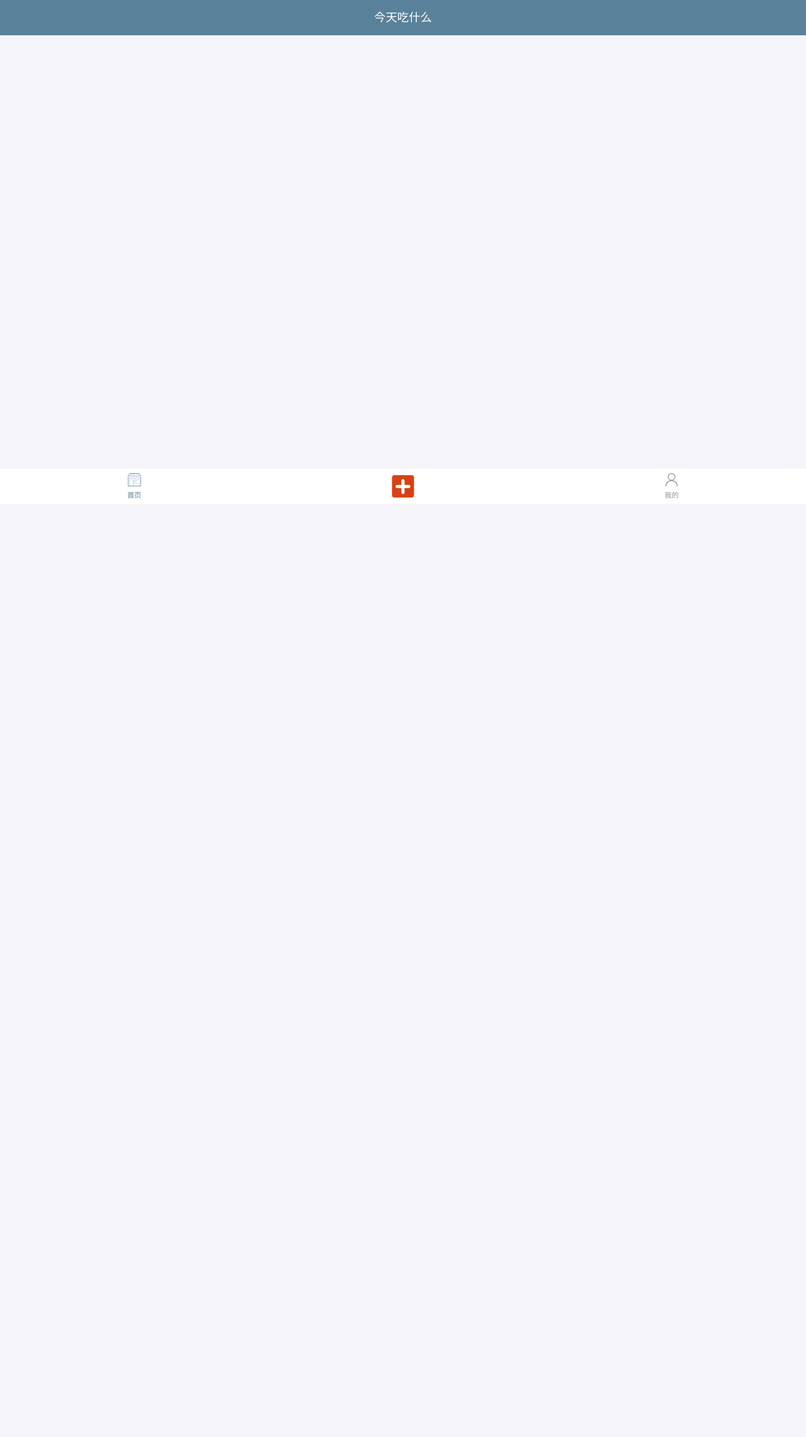
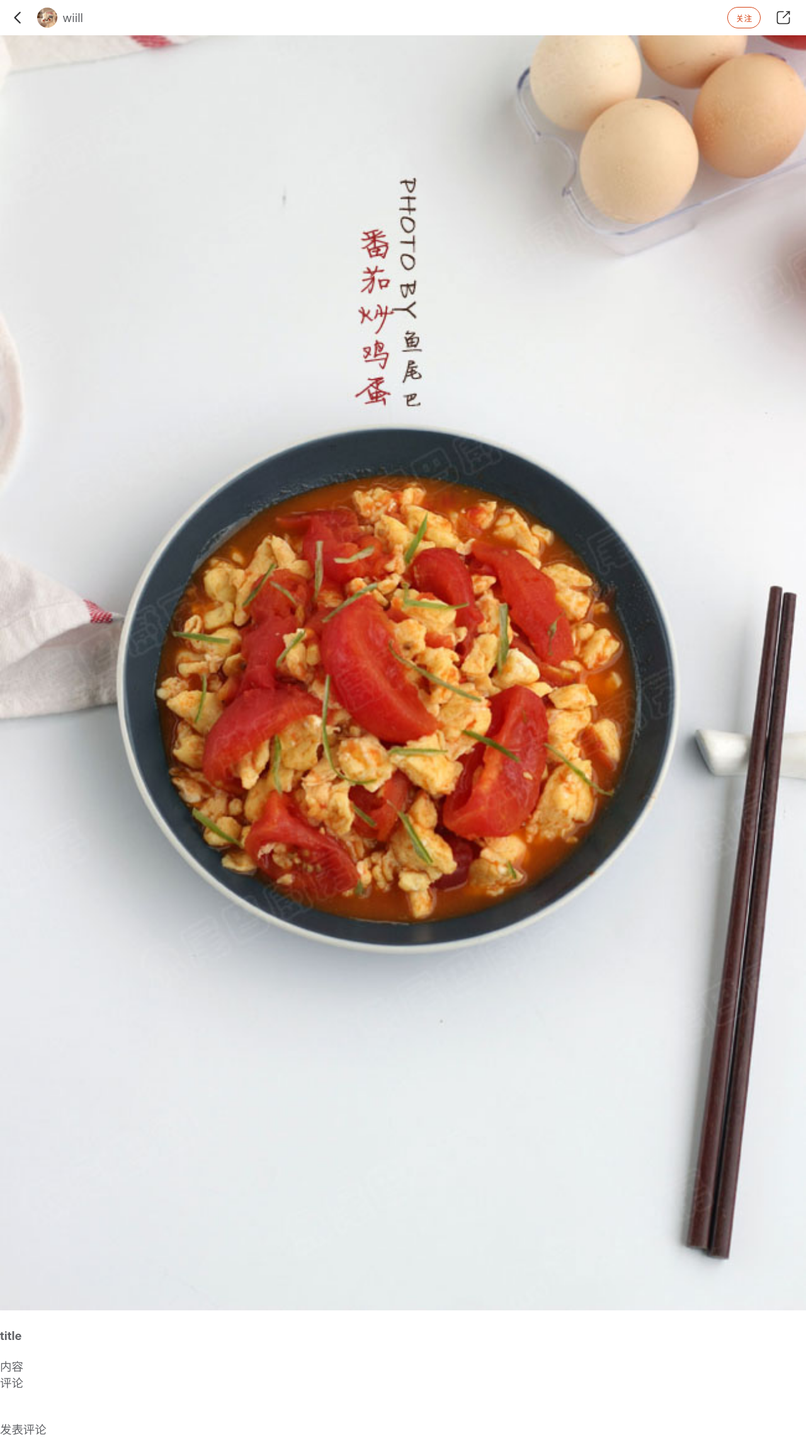
Before and after one commit to KBeginner/react-foods-community-app, a React (Create React App) app: page /noteDetail/1 in a window 1280 px wide. Shown: the whole page at 63% size. Before the commit the page ends 800 px from the top, so only its background shows below. Built offline with nearby package versions, Linux system fonts and the light colour scheme.

Commit message:
开发详情页面

```diff
--- a/src/components/NavBar.css
+++ b/src/components/NavBar.css
@@ -7,7 +7,7 @@
     background-color: #59819a;
     color: #ffffff;
     height: 1.5rem;
-    padding: 1rem 0.5rem;
+    padding: 1rem;
     display: flex;
     justify-content: space-between;
     align-items: center;
@@ -18,3 +18,7 @@
     left: 50%;
     transform: translateX(-50%);
 }
+.Navbar img{
+    width: 1.5rem;
+    height: 1.5rem;
+}
--- a/src/components/NavBar.js
+++ b/src/components/NavBar.js
@@ -2,6 +2,7 @@ import React from 'react'
 import './NavBar.css'
 import BackIcon from '../fonts/back.svg'
 import MoreIcon from '../fonts/more.svg'
+import { withRouter } from 'react-router-dom'
 
 class NavBar extends React.Component{
     static defaultProps = {
@@ -11,7 +12,7 @@ class NavBar extends React.Component{
     }
 
     backHandle(){
-        this.props.backHandle()
+        this.props.history.goBack()
     }
 
     render(){
@@ -23,4 +24,4 @@ class NavBar extends React.Component{
     }
 }
 
-export default NavBar
+export default withRouter(NavBar)
--- a/src/components/Note.css
+++ b/src/components/Note.css
@@ -28,6 +28,7 @@
     display: flex;
     justify-content: space-between;
     font-size: 1rem;
+    color: #606266;
 }
 .note-info .pic img{
     width: 2rem;
--- a/src/components/Note.js
+++ b/src/components/Note.js
@@ -1,4 +1,5 @@
 import React from 'react'
+import { Link } from 'react-router-dom'
 import './Note.css'
 import love from '../fonts/love.svg'
 import loved from '../fonts/loved.svg'
@@ -15,7 +16,6 @@ class Note extends React.Component{
     }
 
     loveHandle(id,type){
-        console.log(id, type)
         let arr = this.state.loveds.map(el=>el)
         if (type===1) {
             this.setState({
@@ -31,7 +31,7 @@ class Note extends React.Component{
 
     render(){
         return (
-            <div className="note">
+            <Link className="note" to={'/noteDetail/'+this.props.data.noteId}>
                 <div className="note-graph"><img src={this.props.data.photoList[0]} alt={this.props.data.title}/></div>
                 <h4 className="title">{this.props.data.title}</h4>
                 <div className="note-info">
@@ -46,10 +46,10 @@ class Note extends React.Component{
                             loveHandle={this.loveHandle.bind(this)}
                         /> */}
                         <img src={love} alt="收藏"/>
-                        <span style={{margin:'0 0.2rem'}}>{this.props.data.loves}</span>
+                        <span style={{marginLeft:'0.2rem'}}>{this.props.data.loves}</span>
                     </div>
                 </div>
-            </div>
+            </Link>
         )
     }
 }
--- a/src/components/TabBar.js
+++ b/src/components/TabBar.js
@@ -1,6 +1,6 @@
 import React from 'react'
 import './TabBar.css'
-import {Link} from 'react-router-dom'
+import {Link, withRouter} from 'react-router-dom'
 import HomeIcon from '../fonts/home.svg'
 import MineIcon from '../fonts/mine.svg'
 import HomeSelecctedIcon from '../fonts/homeSelected.svg'
@@ -11,7 +11,7 @@ class Nav extends React.Component{
     constructor(props){
         super(props);
         this.state = {
-            selectedIndex: 1,
+            selectedIndex: null,
             tarList:[
                 {
                     id: 1,
@@ -34,6 +34,17 @@ class Nav extends React.Component{
                 }
             ]
         }
+    }
+
+    componentDidMount(){
+        let routerObj = {
+            '/' : 1,
+            '/addNote' : 2,
+            '/mine' : 3
+        }
+        this.setState({
+            selectedIndex : routerObj[this.props.location.pathname]
+        })
     }
 
     change(val){
@@ -67,4 +78,4 @@ class Nav extends React.Component{
     }
 }
 
-export default Nav
+export default withRouter(Nav)
--- a/src/index.js
+++ b/src/index.js
@@ -5,15 +5,15 @@ import * as serviceWorker from './serviceWorker';
 import './index.css';
 import App from './pages/App';
 import Add from './pages/addNote/index';
-import Home from './pages/home/index'
-import Mine from './pages/mine/index'
-
+import Detail from './pages/noteDetail/index'
 
 ReactDOM.render(
-  // <App/>,
   <Router>
+    <Switch>
+      <Route path='/noteDetail/:id' component={Detail}/>
+      <Route path='/addNote' component={Add}/>
       <Route path='/' component={App}/>
-      <Route path='/addNote' component={Add}/>
+    </Switch>
   </Router>,
   document.getElementById('root')
 );
--- a/src/pages/App.js
+++ b/src/pages/App.js
@@ -1,21 +1,17 @@
 import React from 'react';
-import {BrowserRouter as Router, Route, Switch} from 'react-router-dom'
+import { Route } from 'react-router-dom'
 import NavBar from '../components/NavBar'
 import TabBar from '../components/TabBar'
 import Home from './home/index'
 import Mine from './mine/index'
 
-import 'antd-mobile/dist/antd-mobile.css';
+class App extends React.Component{
 
-class App extends React.Component{
-  componentWillMount(){
-    console.log(this.$router)
-  }
   render(){
     return (
-      <div>
+      <div className="app">
         <NavBar/>
-        <Route path='/  ' component={Home}/>
+        <Route exact path='/' component={Home}/>
         <Route path='/mine' component={Mine}/>
         <TabBar/>
       </div>
--- a/src/pages/addNote/index.js
+++ b/src/pages/addNote/index.js
@@ -1,10 +1,12 @@
 import React from 'react'
 import './index.css'
+import NavBar from '../../components/NavBar'
 
 class Ranking extends React.Component{
     render(){
         return (
             <div className="app-page">
+                <NavBar back/>
                 <h2 style={{textAlign:'center'}}>敬请期待</h2>
             </div>
         )
--- a/src/pages/home/index.css
+++ b/src/pages/home/index.css
@@ -1,8 +1,8 @@
-.header-wrap{
+.home .header-wrap{
     background-color: #ffffff;
     padding: 3rem 1rem;
 }
-.header-wrap .click-btn{
+.home .header-wrap .click-btn{
     margin: 0 auto;
     width: 60%;
     height: 3.5rem;
@@ -14,16 +14,16 @@
     align-items: center;
     border-radius: 0.6rem;
 }
-.header-wrap .click-btn:active{
+.home .header-wrap .click-btn:active{
     background-color: #d64213;
 }
-.body-wrap{
+.home .body-wrap{
     padding: 0.5rem;
     display: flex;
     justify-content: space-between;
     align-items: flex-start;
 }
-.column{
+.home .column{
     display: flex;
     flex-direction: column;
     justify-content: flex-start;
--- /dev/null
+++ b/src/pages/noteDetail/index.js
@@ -0,0 +1,60 @@
+import React from 'react'
+import style from './index.module.css'
+import data from '../../api/data.js'
+import BackIcon from '../../fonts/back.svg'
+import ShareIcon from '../../fonts/share.svg'
+
+class Detail extends React.Component{
+
+    constructor(props){
+        super(props)
+        this.state = {
+            note : data.notes.filter(el=>el.noteId===this.props.match.params.id*1)[0]
+        }
+    }
+
+    backHandle(){
+        this.props.history.goBack()
+    }
+
+    shareHandle(){
+
+    }
+
+    render(){
+        return (
+            <div className={style.noteDetail}>
+                <header>
+                    <div className={style.headerWrap}>
+                        <img className={style.backIcon} src={BackIcon} alt="back" onClick={this.backHandle.bind(this)}/>
+                        <span style={{display:'flex', alignItems:'center'}}>
+                            <img className={style.userIcon} src={this.state.note.uerPic} alt="用户" />
+                            <span style={{marginLeft: '0.5rem'}}>{this.state.note.userName}</span>
+                        </span>
+                    </div>
+                    <div className={style.headerWrap}>
+                        <span className={style.followIcon}>关注</span>
+                        <img className={style.ShareIcon} src={ShareIcon} alt="分享" onClick={this.shareHandle.bind(this)}/>
+                    </div>
+                </header>
+                <main className="app-page">
+                    <div className={style.picWrapper}>
+                        <img src={this.state.note.photoList[0]} alt="图片1"/>
+                    </div>
+                    <div className={style.content}>
+                        <h4 className="title">title</h4>
+                        <div>内容</div>
+                    </div>
+                    <div className={style.comments}>
+                        评论
+                    </div>
+                </main>
+                <footer>
+                    发表评论
+                </footer>
+            </div>
+        )
+    }
+}
+
+export default Detail
```
Also changed, not shown: src/fonts/share.svg (added).
